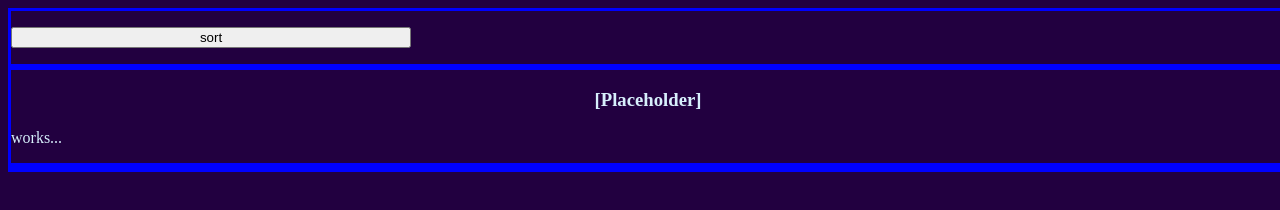
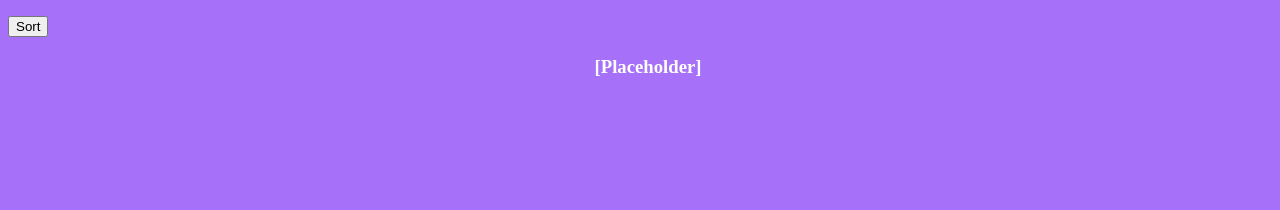
Before and after one commit to SabrinaIsHere/portfolio, a plain HTML site: page index.html in a window 1280 px wide. Drawn offline with Linux system fonts and the light colour scheme.

Commit message:
color update

```diff
--- a/CSS/style.css
+++ b/CSS/style.css
@@ -1,12 +1,12 @@
 html, body {
   height: 100%;
   width: 100%;
-	background-color: #220040;
-	color: #D7EFFC;
+	background-color: #a770f9;
+	color: #ffffff;
 }
 
 .body-element {
-	border: 3px solid blue;
+	/*border: 3px solid blue;*/
 }
 
 /* Menu bar stuff */
@@ -14,7 +14,8 @@ menu, ul {
   display: flex;
   list-style: none;
   padding: 0;
-  width: 400px;
+  width: 0px;
+  background-color: #a770f9;
 }
 
 li {
@@ -26,11 +27,10 @@ button {
 }
 
 /* The div containing the head elements, i.e. 'title' */
-#head-container {
-	/* Temporary, let's me see what the format is doing */
+/*#head-container {
+	/* Temporary, let's me see what the format is doing
 	border: 3px solid blue;
-
-}
+}*/
 
 /* Contains the title text at the top of the page */
 #title {
--- a/index.html
+++ b/index.html
@@ -9,15 +9,15 @@
 </head>
 
 <body>
+	<script src="Scripts/buttons.js" type="text/javascript"></script>
 	<div class="body-element">
 		<menu id="section-selector">
-			<li><button onclick="sort()">sort</button></li>
+			<li><button onclick="sort()">Sort</button></li>
 		</menu>
 	</div>
 
 	<div id="head-container" class="body-element">
 		<h3 id="title">[Placeholder]</h3>
-		<p>works...</p>
 	</div>
 
 	<div id="works-container" class="body-element">
```
